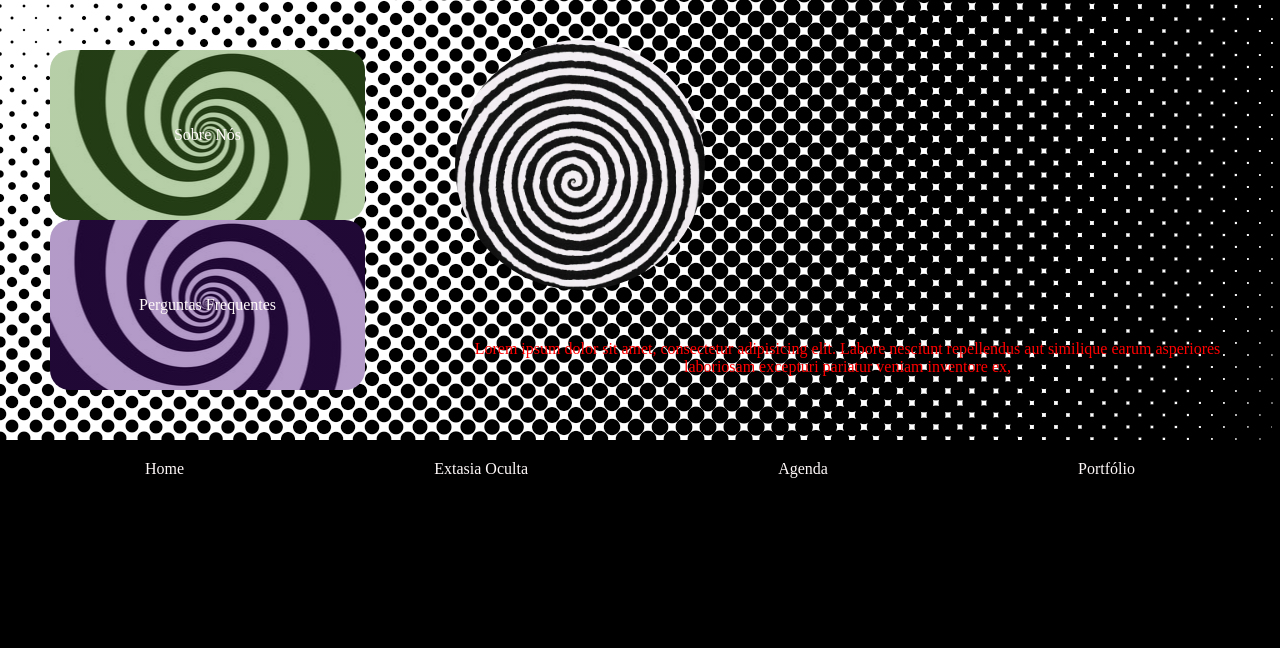
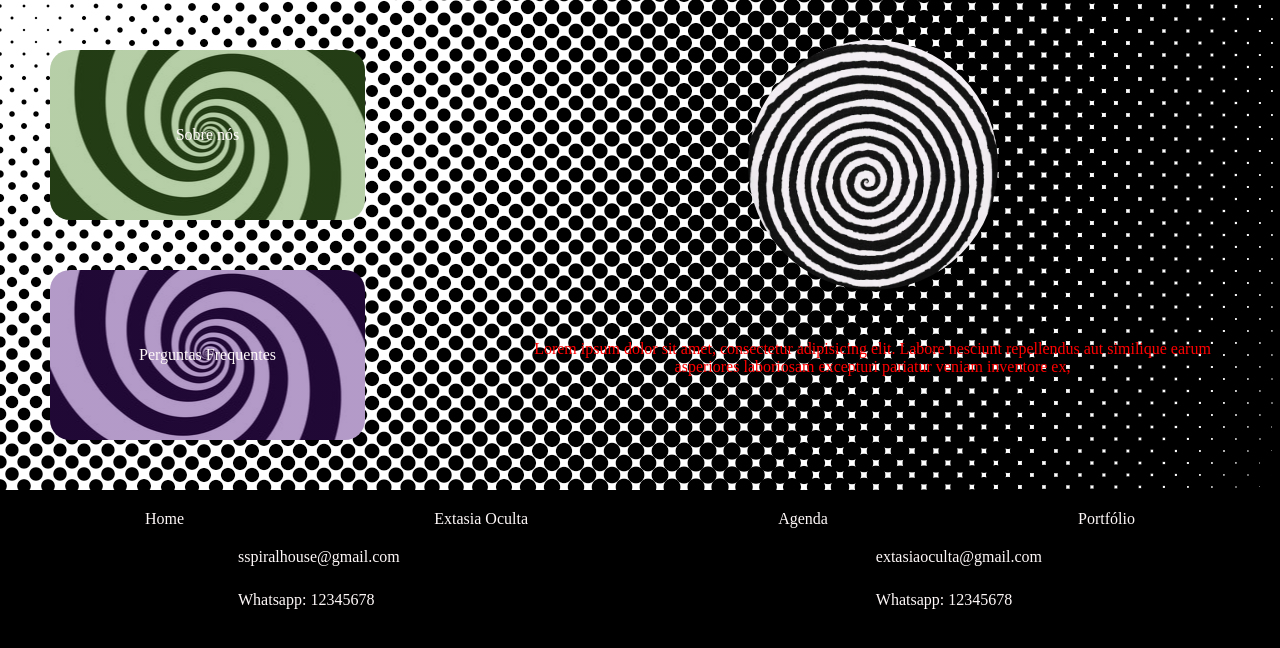
Before and after one commit to SamSamantaUwU/sspiral_house-main, a plain HTML site: page index.html in a window 1280 px wide. Drawn offline with Linux system fonts and the light colour scheme.

Commit message:
sspiral_house

```diff
--- a/css/style.css
+++ b/css/style.css
@@ -11,29 +11,31 @@
   width: auto;
   display: flex;
   justify-content: space-between;
+  gap: 50px;
 }
 
 .box {
   display: flex;
   flex-direction: column;
   padding: 50px;
+  gap: 50px;
   justify-content: space-around;
 }
 
-a{
+a {
   text-decoration: none;
 
 }
 
-a:link{
+a:link {
   color: #fff9f9;
 }
 
-a:hover{
-color: #C70E0E;
+a:hover {
+  color: #C70E0E;
 }
 
-a:active{
+a:active {
   color: #fff9f9;
 }
 
@@ -62,6 +64,13 @@ a:active{
   background-position: center;
 }
 
+.container2 {
+  display: flex;
+  justify-content:space-around;
+  flex-direction: row;
+
+}
+
 .text {
   color: #fff9f9;
 }
@@ -76,7 +85,8 @@ h1 {
   text-align: center;
   margin-top: 50px;
 }
-h4{
+
+h4 {
   text-align: center;
   margin-top: 25px;
   margin-left: 150px;
@@ -97,32 +107,52 @@ h4{
   width: 250px;
   border-radius: 100%;
   display: flex;
+  align-self: center;
 }
 
-.rodapé{
-display: flex;
-justify-content: space-around;
-margin: 20px;
+.rodapé {
+  display: flex;
+  justify-content: space-around;
+  margin: 20px;
 }
 
-.imgcabeçalho{
+.imgcabeçalho {
   width: 100%;
-  background-image:-moz-linear-gradient(transparent 0%, #44067767 0px);
+  background-image: -moz-linear-gradient(transparent 0%, #44067767 0px);
 }
 
-.pessoa1{
+.container1 {
+  display: flex;
+  margin: 250px;
+}
+
+.pessoa1 {
   display: flex;
   flex-direction: row;
   margin-top: 25px;
   margin-left: 150px;
   margin-right: 150px;
 }
-.nome{
+
+.nome {
   flex-direction: column;
 }
-.fotos{
+
+.fotos {
   border-radius: 100%;
   justify-content: space-around;
   width: 200px;
   height: 200px;
 }
+
+.box3 {
+  display: flex;
+  flex-direction: column;
+  gap: 25px;
+}
+
+.box4{
+  display: flex;
+  flex-direction: column;
+  gap: 25px;
+}
--- a/index.html
+++ b/index.html
@@ -17,10 +17,10 @@
             <div class="box">
                 <div class="text box1">
 
-                    <span>Sobre Nós</span>
+                    <span><a href="sobre-nos.html">Sobre nós </a> </span>
                 </div>
                 <div class="text box2">
-                    <span>Perguntas Frequentes</span>
+                    <span> <a href="index.html">Perguntas Frequentes </a></span>
                 </div>
             </div>
 
@@ -43,8 +43,18 @@
             <span class="text"><a href="index.html">Portfólio</a></span>
         </navbar>
 
+        <div class="container2">
+            <div class="box3 text">
+                <span>sspiralhouse@gmail.com</span>
+                <span>Whatsapp: 12345678</span>
+            </div>
 
+ <div class="box4 text">
+                <span>extasiaoculta@gmail.com</span>
+                <span>Whatsapp: 12345678</span>
+            </div>
 
+        </div>
     </footer>
 
 </body>
```
Also changed, not shown: sobre-nos.html (+44 -4 lines).
